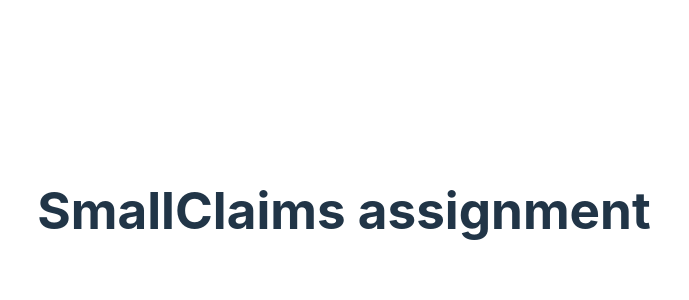
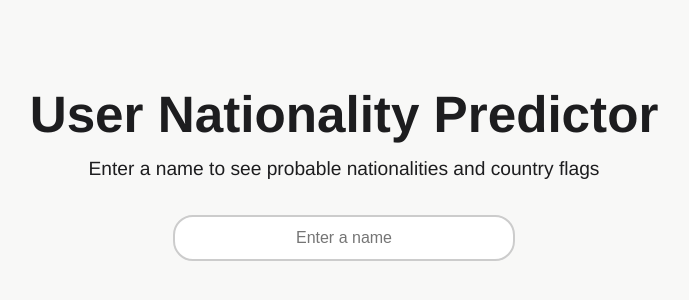
Before and after one commit to fairycreator/sc-frontend-assignment, a React (Vite) app: page / in a window 1280 px wide. Shown: the part 190-490 px from the top of the page, without its empty margins (296-985 px from the left). Built offline with nearby package versions, Linux system fonts and the light colour scheme.

Commit message:
styles added

```diff
--- a/src/App.tsx
+++ b/src/App.tsx
@@ -1,11 +1,25 @@
-import './App.css'
+import { useState } from "react";
+import { AddUser } from "./components/AddUser";
+import { UserList } from "./components/UserList";
+import { User } from "./types";
+import "./styles.css";
 
 function App() {
+  const [users, setUsers] = useState<User[]>([]);
+
+  const handleAddUser = (userName: string) => {
+    const newUser: User = { name: userName };
+    setUsers([...users, newUser]);
+  };
+
   return (
-    <>
-      <h1>SmallClaims assignment</h1>
-    </>
-  )
+    <div className="App">
+      <h1>User Nationality Predictor</h1>
+      <h3>Enter a name to see probable nationalities and country flags</h3>
+      <AddUser onAddUser={handleAddUser} />
+      <UserList users={users} />
+    </div>
+  );
 }
 
-export default App
+export default App;
--- a/src/components/AddUser.tsx
+++ b/src/components/AddUser.tsx
@@ -15,6 +15,7 @@ export const AddUser: React.FC<AddUserProps> = ({ onAddUser }) => {
   };
 
   return (
+    <div className="input-container">
       <input
         type="text"
         value={name}
@@ -22,5 +23,6 @@ export const AddUser: React.FC<AddUserProps> = ({ onAddUser }) => {
         onKeyPress={handleKeyPress}
         placeholder="Enter a name"
       />
+    </div>
   );
 };
--- a/src/components/NationalityDisplay.tsx
+++ b/src/components/NationalityDisplay.tsx
@@ -33,7 +33,7 @@ export const NationalityDisplay: React.FC<NationalityDisplayProps> = ({
   }, [name]);
 
   return (
-    <div>
+    <div className="nationality-display">
       {nationalities.map((nat, index) => (
         <span key={nat.country_id}>
           {countries[index]?.name.common ?? nat.country_id} (
--- a/src/components/UserList.tsx
+++ b/src/components/UserList.tsx
@@ -1,36 +1,21 @@
-import React, { useEffect, useState } from "react";
-import { fetchUsers } from "../api";
+import React from "react";
 import { User } from "../types";
 import { NationalityDisplay } from "./NationalityDisplay";
 
-export const UserList: React.FC = () => {
-  const [users, setUsers] = useState<User[]>([]);
-  const [error, setError] = useState<string>("");
+type UserListProps = {
+  users: User[];
+};
 
-  useEffect(() => {
-    const getUsers = async () => {
-      const usersData = await fetchUsers();
-      if (usersData === null) {
-        setError("Failed to load users.");
-      } else {
-        setUsers(usersData.map((userName) => ({ name: userName })));
-      }
-    };
-
-    getUsers();
-  }, []);
-
-  if (error) {
-    return <div>Error: {error}</div>;
-  }
-
+export const UserList: React.FC<UserListProps> = ({ users }) => {
   return (
-    <div>
-      {users.map((user) => (
-        <div key={user.name}>
-          {user.name} - <NationalityDisplay name={user.name} />
-        </div>
-      ))}
+    <div className="container">
+      <ul className="user-list">
+        {users.map((user) => (
+          <li key={user.name} className="user-list-item">
+            {user.name} - <NationalityDisplay name={user.name} />
+          </li>
+        ))}
+      </ul>
     </div>
   );
 };
--- /dev/null
+++ b/src/styles.css
@@ -0,0 +1,112 @@
+/* Reset and Basic Styles */
+body,
+h1,
+h2,
+h3,
+p,
+div {
+  margin: 0;
+  padding: 0;
+  box-sizing: border-box;
+  font-family: "Helvetica Neue", Arial, sans-serif;
+  display: flex;
+  flex-direction: column;
+  align-items: center;
+}
+
+body {
+  background-color: #f8f8f7;
+  color: #333;
+  line-height: 1.6;
+  display: flex;
+  justify-content: center;
+  align-items: center;
+  min-height: 100vh;
+  padding: 30px;
+}
+
+.container {
+  width: 100%;
+  max-width: 600px;
+  text-align: center;
+}
+
+h1,
+h2,
+h3 {
+  color: #1d1d1f;
+  margin-bottom: 20px;
+}
+
+h1 {
+  font-size: 2em;
+  margin-top: 0;
+  margin-bottom: 10px;
+}
+
+h3 {
+  font-size: 1.2em;
+  font-weight: normal;
+  margin-bottom: 30px;
+}
+
+.input-container {
+  width: 50%;
+  margin-bottom: 40px;
+}
+
+input {
+  width: 100%;
+  padding: 12px;
+  border-radius: 20px;
+  border: 2px solid #ccc;
+  font-size: 16px;
+  text-align: center;
+}
+
+input:focus {
+  outline: none;
+  border-color: #0071e3;
+}
+
+button {
+  background-color: #0071e3;
+  color: white;
+  border: none;
+  padding: 10px 20px;
+  text-transform: uppercase;
+  letter-spacing: 1px;
+  border-radius: 5px;
+  cursor: pointer;
+  transition: background-color 0.3s;
+}
+
+button:hover {
+  background-color: #0056b3;
+}
+
+.user-list {
+  list-style: none;
+  padding: 0;
+}
+
+.user-list-item {
+  background-color: #fff;
+  padding: 15px;
+  margin-bottom: 10px;
+  border-radius: 5px;
+  box-shadow: 0 2px 5px rgba(0, 0, 0, 0.1);
+}
+
+.nationality-display {
+  font-size: 14px;
+  color: #666;
+  display: flex;
+  align-items: center;
+}
+
+.nationality-display img {
+  width: 20px;
+  height: auto;
+  margin-left: 5px;
+}
```
Lines whose indentation alone changed are shown as unchanged.
